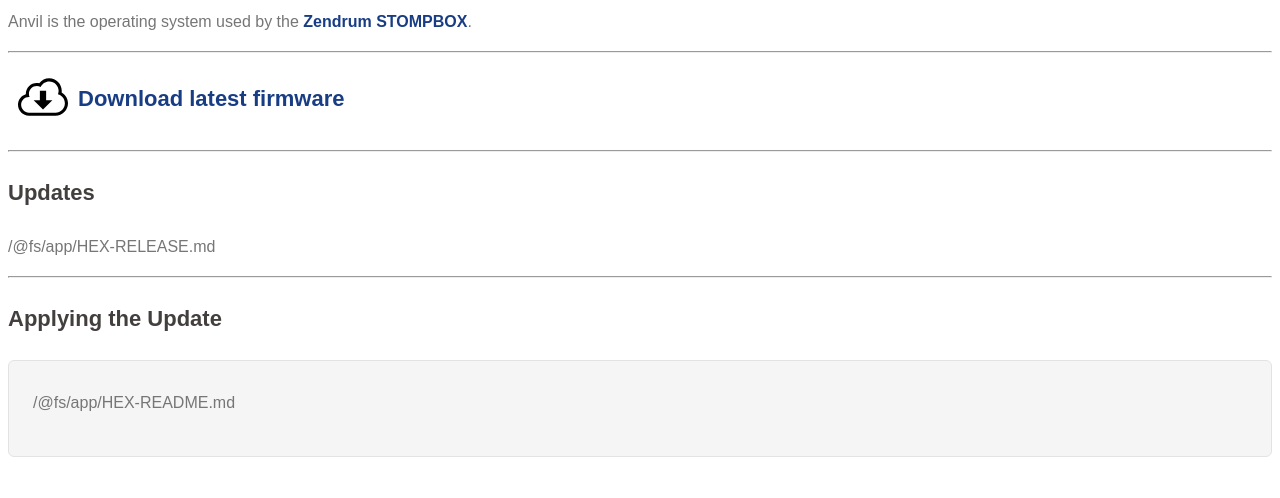
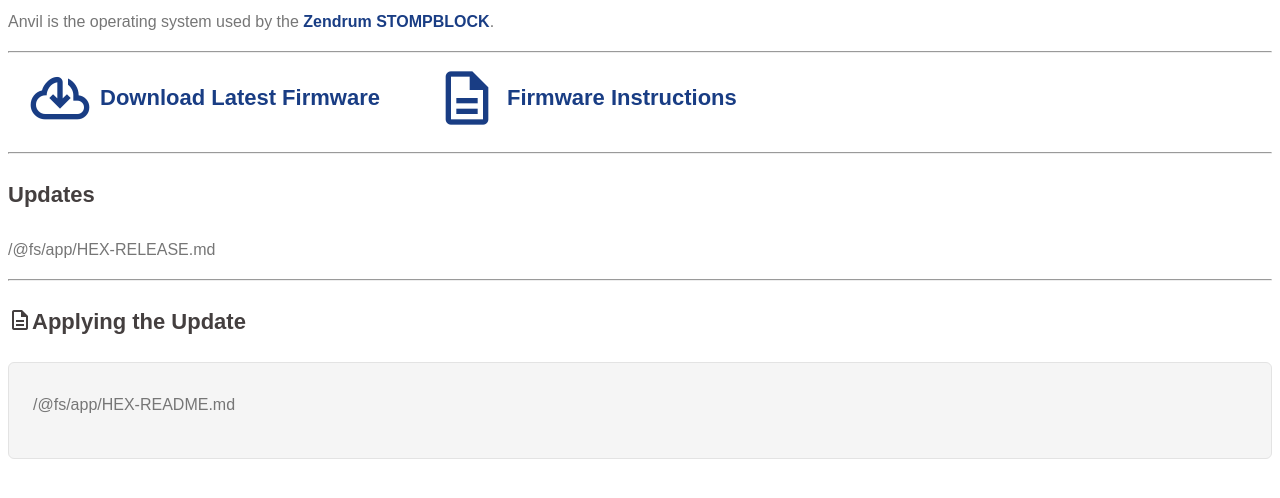
Before and after one commit to dkadrios/anvil-web, a React app: page / in a window 1280 px wide. Built offline with nearby package versions, Linux system fonts and the light colour scheme.

Commit message:
updating static assets;serving from s3

```diff
--- a/app/index.html
+++ b/app/index.html
@@ -1,6 +1,15 @@
 <html>
-    <title>Anvil - Updates</title>
-    <body>
-        <script type="text/javascript" src="bundle.js"></script>
-    </body>
+  <title>Anvil - Updates</title>
+  <link
+    rel="stylesheet"
+    href="https://fonts.googleapis.com/css2?family=Material+Symbols+Outlined:opsz,wght,FILL,GRAD@20..48,100..700,0..1,-50..200"
+  />
+  <style>
+    .material-symbols-outlined {
+      font-variation-settings: 'FILL' 0, 'wght' 400, 'GRAD' 0, 'opsz' 24;
+    }
+  </style>
+  <body>
+    <script type="text/javascript" src="bundle.js"></script>
+  </body>
 </html>
--- a/app/main.js
+++ b/app/main.js
@@ -14,21 +14,39 @@ ReactDOM.render(
         target="_blank"
         rel="noopener noreferrer"
       >
-        Zendrum STOMPBOX
-      </a>.<br />
+        Zendrum STOMPBLOCK
+      </a>
+      .<br />
     </p>
     <hr />
-    <p className="downloadLink">
-      <a href="https://zendrumstudio.com/includes/anvil/anvil-firmware.zip">
-        <span>Download latest firmware</span>
+    <p className="link">
+      <a href="stompblock37.zip">
+        <span className="material-symbols-outlined">cloud_download</span>
+        <span>Download Latest Firmware</span>
+      </a>
+
+      <a href="#instructions">
+        <span className="material-symbols-outlined">description</span>
+        <span>Firmware Instructions</span>
       </a>
     </p>
     <hr />
     <h3>Updates</h3>
     <Releases />
     <hr />
-    <h3>Applying the Update</h3>
+    <h3 id="instructions">
+      <div
+        className="material-symbols-outlined"
+        style={{
+          position: 'relative',
+          top: '3px',
+        }}
+      >
+        description
+      </div>
+      Applying the Update
+    </h3>
     <Instructions />
   </div>,
-  document.body.appendChild(document.createElement('div')),
+  document.body.appendChild(document.createElement('div'))
 )
--- a/app/main.less
+++ b/app/main.less
@@ -10,22 +10,34 @@ body {
     text-decoration: none;
   }
 
-  .downloadLink {
+  .link {
+    span {
+      display: block;
+    }
     font-size: 22px;
-    padding: 0 0 10px 20px;
+    padding: 10px 0 0px 20px;
     margin-top: -5px;
 
-    span::before {
-      content: '';
-      background-image: url(download.svg);
-      background-size: 100% 100%;
-      display: inline-block;
-      height: 50px;
-      width: 50px;
-      position: relative;
-      right: 10px;
-      top: 16px;
+    display: flex;
+    flex-flow: row wrap;
+
+    a {
+      display: flex;
+      flex-flow: row nowrap;
+      align-items: center;
+      margin-right: 55px;
     }
+  }
+
+  .link .material-symbols-outlined {
+    // display: inline-block;
+    // height: 50px;
+    // width: 50px;
+    // position: relative;
+    // right: 10px;
+    // top: 16px;
+    font-size: 4rem;
+    margin-right: 0.5rem;
   }
 
   h3 {
--- a/package.json
+++ b/package.json
@@ -20,7 +20,9 @@
     "lint:fix": "npm run lint -- --fix",
     "lint:msg": "validate-commit-msg",
     "test": "npm run lint",
-    "changelog": "conventional-changelog -p angular -i CHANGELOG.md -s -r 1"
+    "changelog": "conventional-changelog -p angular -i CHANGELOG.md -s -r 1",
+    "pull-s3": "mkdir build;aws s3 sync s3://anvil.zendrumstudio.com/ build",
+    "push-s3": "aws s3 sync build s3://anvil.zendrumstudio.com/"
   },
   "dependencies": {
     "babel-runtime": "6.26.0",
@@ -47,7 +49,6 @@
     "eslint-plugin-react": "^7.5.1",
     "file-loader": "^1.1.6",
     "html-loader": "0.5.1",
-    "husky": "0.14.3",
     "less": "2.7.3",
     "less-loader": "4.0.5",
     "markdown-loader": "2.0.1",
```
Also changed, not shown: app/download.svg (deleted), favicon.ico, 3 other files.
